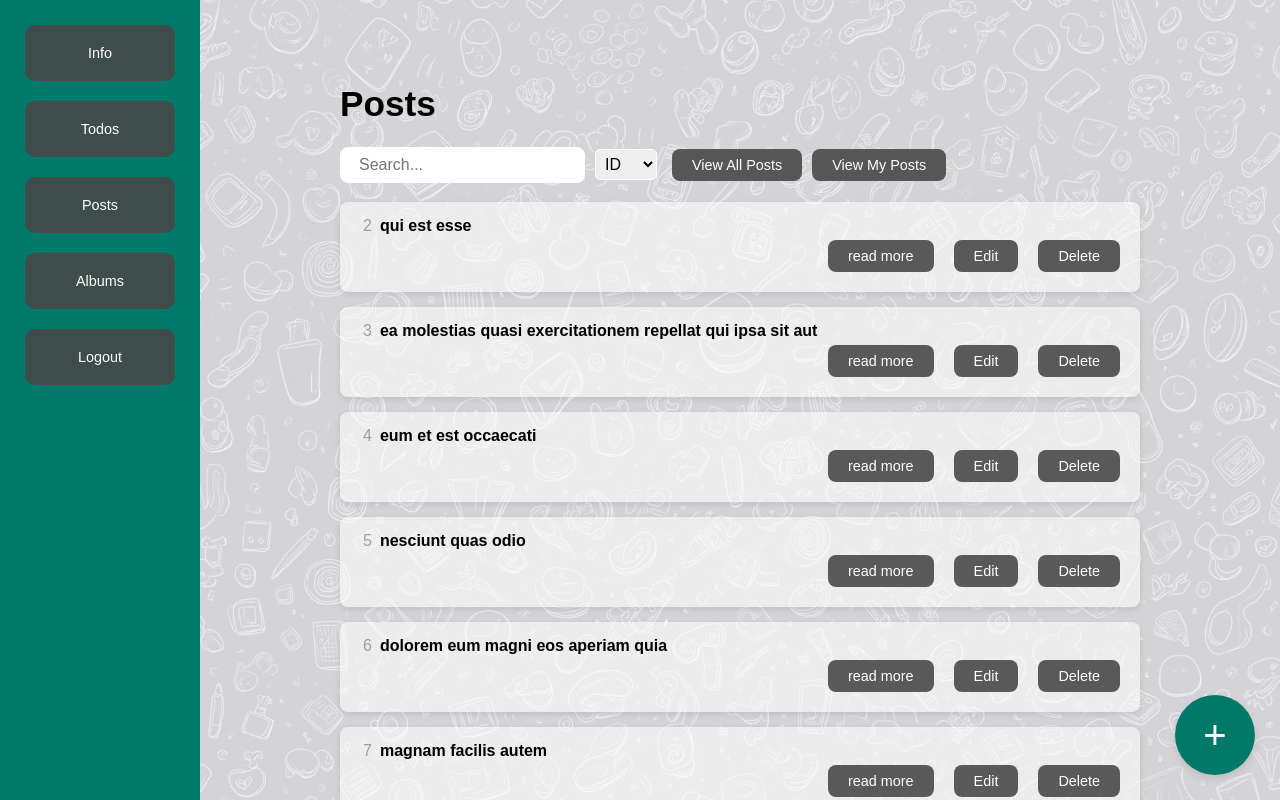
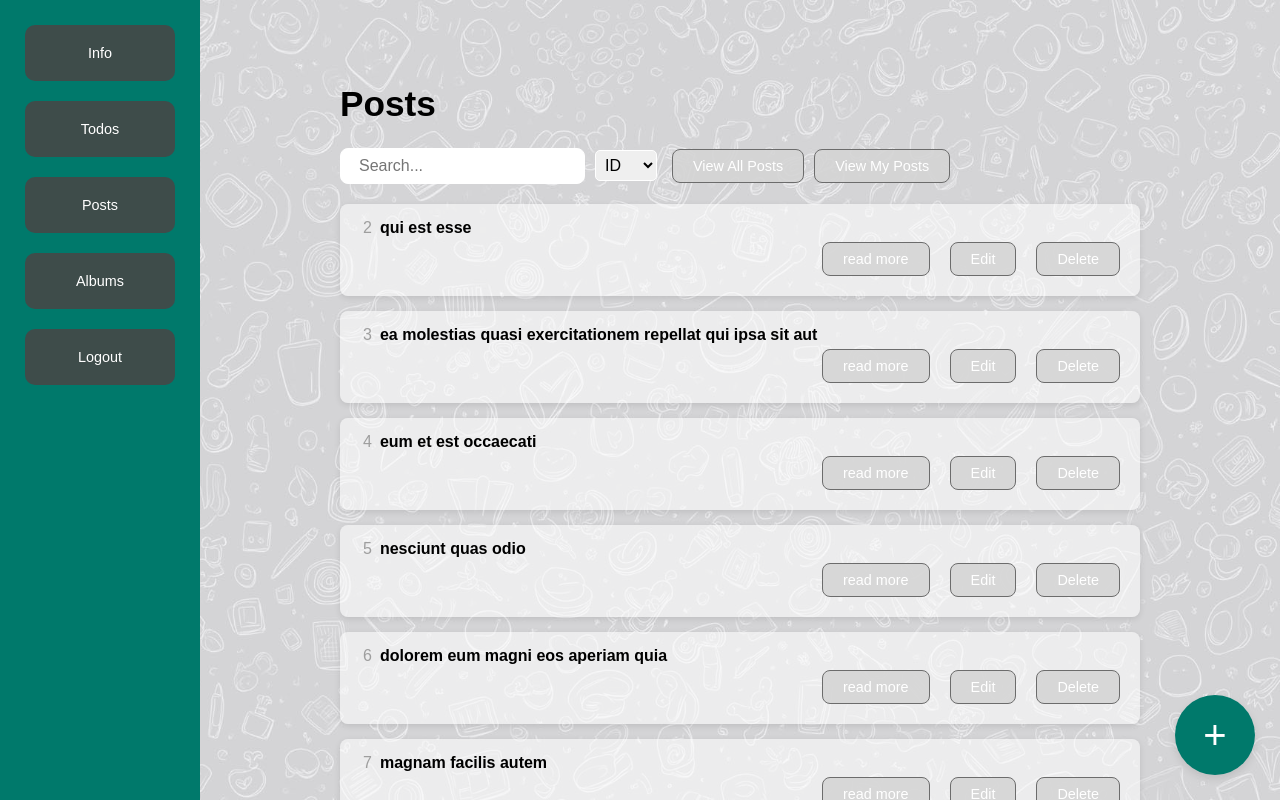
Before and after one commit to bashy-yacob/myApp, a React (Create React App) app: page /users/1/posts in a window 1280 px wide. Shown: the top 800 px of the page. Built offline with nearby package versions, Linux system fonts and the light colour scheme; data requests are answered from the project's data file; sample sign-in values are in the browser's storage.

Commit message:
Refactor PostsPage styles: update add comment button background and border, enhance delete button hover effect, and clean up CSS formatting

```diff
--- a/src/components/PostsPage/PostsPage.css
+++ b/src/components/PostsPage/PostsPage.css
@@ -52,10 +52,10 @@ button.read-more-btn,
 button.edit-btn,
 button.delete-btn,
 button.show-comments-btn,
-button.add-comment-btn{
-  background-color: #474747e2;
+button.add-comment-btn {
+  background-color: #d5d5d5e2;
+  border: 1px solid rgb(108, 108, 108);
   color: rgb(255, 255, 255);
-  border: none;
   margin: 5px;
   padding: 8px 20px;
   border-radius: 8px;
@@ -63,7 +63,10 @@ button.add-comment-btn{
   font-size: 0.9rem;
   transition: background-color 0.3s ease;
 }
+button.delete-btn:hover {
+  background-color: #f86161;
 
+}
 .add-post-btn{
   position: fixed;
   bottom: 20px;
@@ -89,10 +92,9 @@ button.save-btn:hover,
 button.cancel-btn:hover,
 button.read-more-btn:hover,
 button.edit-btn:hover,
-button.delete-btn:hover,
 button.show-comments-btn:hover,
 button.add-comment-btn:hover{
-  background-color: #000000;
+  background-color: #6c6c6c;
 }
 button.add-post-btn:hover {
   background-color: #015e53;
```
Also changed, not shown: db.json.
